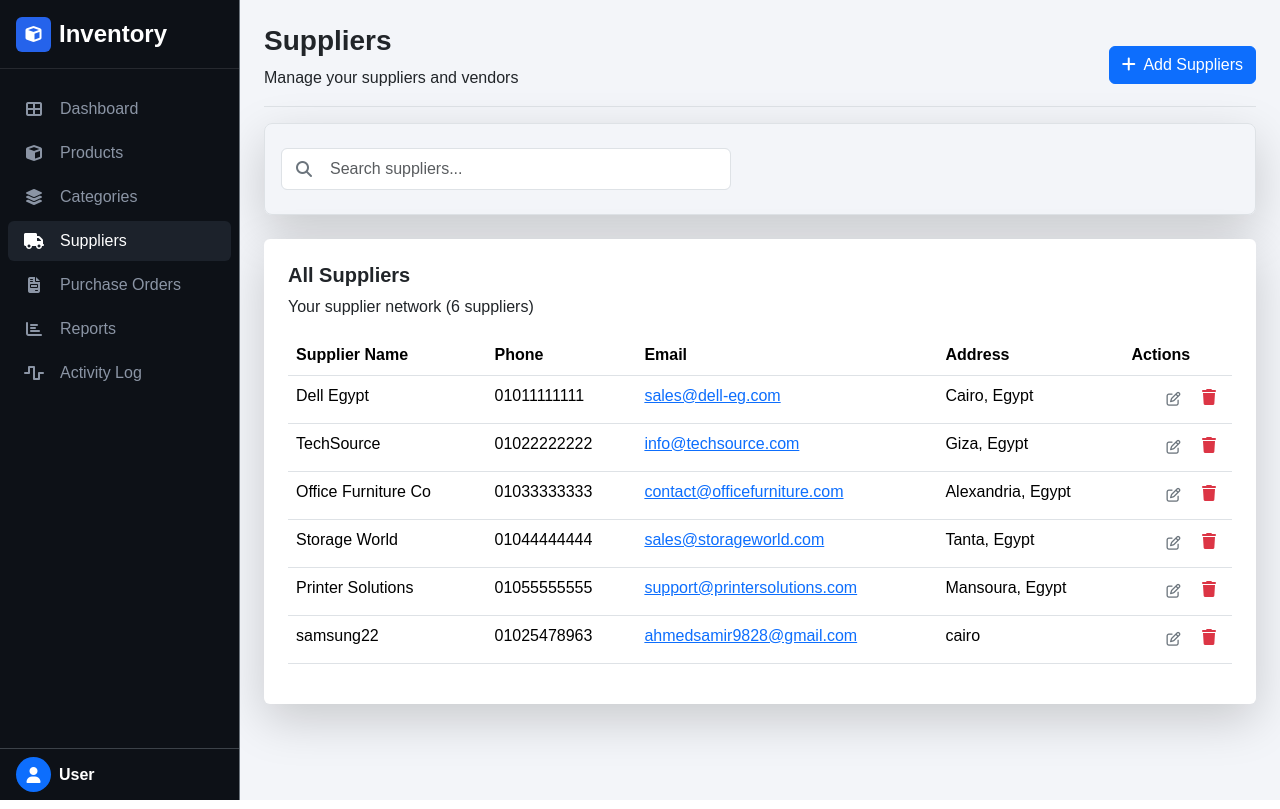
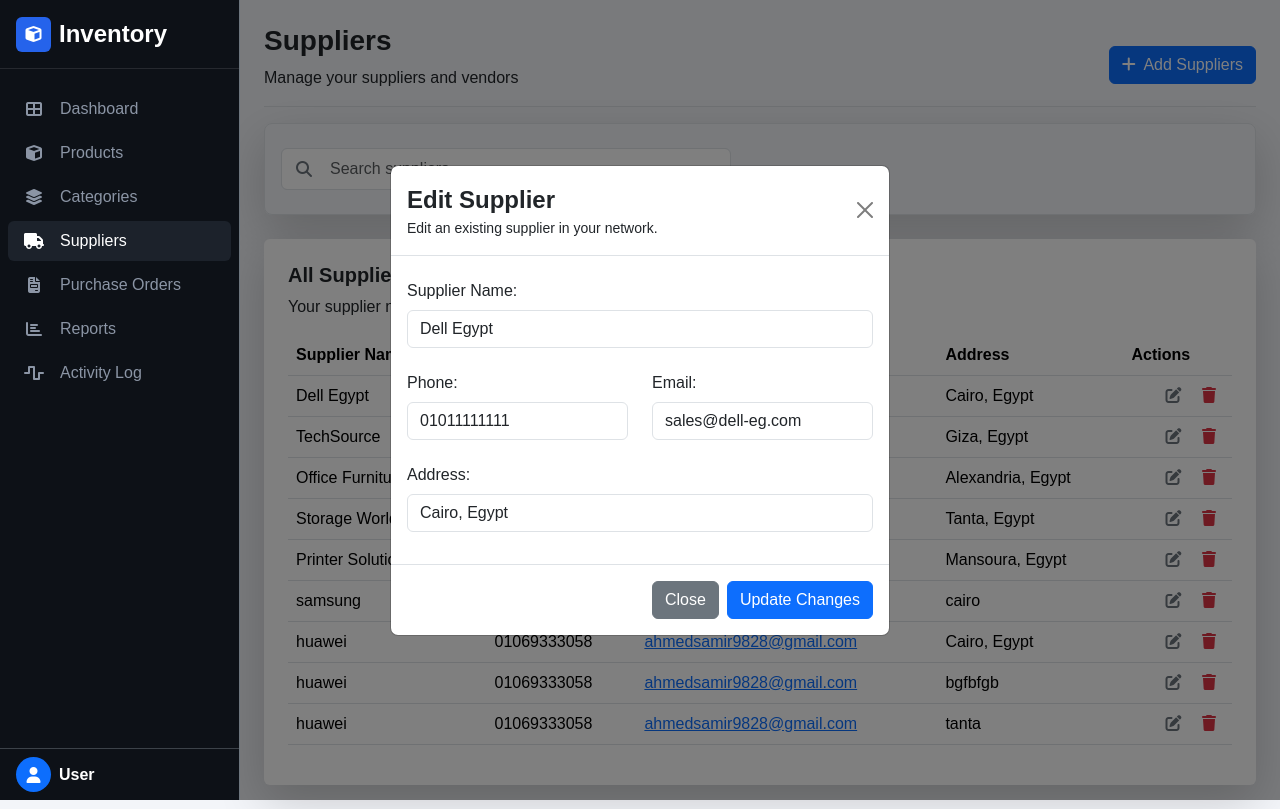
Before and after one commit to thehendawy/Inventory-App, a website with bundled scripts: page pages/suppliers.html in a window 1280 px wide. Both pictures are taken after a click on the icon 1173 px from the left and 398 px from the top of the page. Built offline with nearby package versions, Linux system fonts and the light colour scheme; data requests are answered from the project's data file.

Commit message:
logic of edit on existing supplier

```diff
--- a/db.json
+++ b/db.json
@@ -191,11 +191,32 @@
       "address": "Mansoura, Egypt"
     },
     {
-      "id": "946d",
-      "name": "samsung22",
+      "id": "8b44",
+      "name": "samsung",
       "phone": "01025478963",
       "email": "ahmedsamir9828@gmail.com",
       "address": "cairo"
+    },
+    {
+      "name": "huawei",
+      "phone": "01069333058",
+      "email": "ahmedsamir9828@gmail.com",
+      "address": "Cairo, Egypt",
+      "id": "9fd0"
+    },
+    {
+      "id": "9223",
+      "name": "huawei",
+      "phone": "01069333058",
+      "email": "ahmedsamir9828@gmail.com",
+      "address": "bgfbfgb"
+    },
+    {
+      "name": "huawei",
+      "phone": "01069333058",
+      "email": "ahmedsamir9828@gmail.com",
+      "address": "tanta",
+      "id": "5b72"
     }
   ],
   "purchaseOrders": [
--- a/js/features/suppliers.js
+++ b/js/features/suppliers.js
@@ -7,12 +7,32 @@ table.render();
 
 // function for delete supplier
 let idtodelete = null
-    window.prepareDelete = (id) => {
-         idtodelete = id
-    }
+window.prepareDelete = (id) => {
+    idtodelete = id
+}
+
+// function for delete supplier
+window.idtoEdit = null
+window.prepareEdit = async (id) => {
+    window.idtoEdit = id
+    const supplier = await service.getSupplierById(id);
+
+    // 2. ملء حقول الفورم بالبيانات الحالية (نفس فورم الإضافة)
+    document.getElementById("supplierName").value = supplier.name;
+    document.getElementById("supplierPhone").value = supplier.phone;
+    document.getElementById("supplierEmail").value = supplier.email;
+    document.getElementById("supplierAddress").value = supplier.address;
+
+    // 3. تغيير عنوان المودال وزرار الحفظ (اختياري عشان المستخدم ميتوهش)
+    document.getElementById("addSupplierLabel").innerText = "Edit Supplier";
+    document.getElementById("addsuppliercontent").innerText = "Edit an existing supplier in your network.";
+    document.getElementById("supplierAddButton").innerText = "Update Changes";
+
+}
 
 
 document.getElementById('supplierAddButton').addEventListener('click', async (e) => {
+
     // سحب البيانات من الـ Inputs اللي في صورة الفورم
     const formData = {
         name: document.getElementById("supplierName").value,
@@ -21,13 +41,18 @@ document.getElementById('supplierAddButton').addEventListener('click', async (e)
         address: document.getElementById("supplierAddress").value
     };
 
-    // تنفيذ عملية الإضافة والتسميع
-    const result = await service.addSupplier(formData);
+    // check statment either add or update
+    if (window.idtoEdit) {
+        let result = await service.updateSupplier(window.idtoEdit, formData);
+        if (result !== false) {
 
-    if (result) {
-        table.render();
-        alert("تمت الإضافة بنجاح!");
+        alert("supplier updated successfully");
+        window.idtoEdit = null;
+        }
+    } else {
 
+        result = await service.addSupplier(formData);
+        alert("a new supplier has added");
     }
 
 });
--- a/js/services/suppliers-services.js
+++ b/js/services/suppliers-services.js
@@ -96,6 +96,25 @@ export class SupplierService {
         }
     }
 
+  // Edit existing supplier method
+  async getSupplierById(id) {
+      const response = await fetch(`${this.Url}/${id}`);
+      return await response.json();
+  }
+
+  async updateSupplier(id, updatedData) {
+
+    let erroeMassage = this.validate(updatedData);
+    if (erroeMassage == false ) return false;
+
+      const response = await fetch(`${this.Url}/${id}`, {
+          method: 'PUT', // PUT بتعدل العنصر بالكامل
+          headers: { 'Content-Type': 'application/json' },
+          body: JSON.stringify(updatedData)
+      });
+  }
+
+
 }
 
 export class SupplierTable {
@@ -118,7 +137,14 @@ export class SupplierTable {
                 <td><a href="mailto:${s.email}">${s.email}</a></td>
                 <td>${s.address}</td>
                 <td class="text-end">
-                    <button class="btn btn-sm text-secondary"><i class="fa-regular fa-pen-to-square"></i></button>
+                    <i
+                        class="fa-solid fa-edit mx-2 text-secondary"
+                        style="cursor: pointer"
+                        data-bs-toggle="modal"
+                        data-bs-target="#supplierInputs"
+                        data-bs-whatever="add-supplier"
+                        onclick="prepareEdit('${s.id}')"
+                      ></i>
                     <i
                         class="fa-solid fa-trash mx-2 text-danger"
                         style="cursor: pointer"
--- a/pages/suppliers.html
+++ b/pages/suppliers.html
@@ -131,7 +131,7 @@
               <h1 class="modal-title fw-semibold fs-4" id="addSupplierLabel">
                 Add New Supplier
               </h1>
-              <p style="font-size: 14px" class="mb-0">
+              <p style="font-size: 14px" class="mb-0" id="addsuppliercontent">
                 Add a new supplier to your network.
               </p>
             </div>
@@ -145,7 +145,7 @@
           </div>
 
           <div class="modal-body">
-            <form>
+            <form id="formdata">
               <div class="mb-3">
                 <label for="supplierName" class="col-form-label fw-medium"
                   >Supplier Name:</label
@@ -221,7 +221,7 @@
             >
               Close
             </button>
-            <button type="submit" class="btn btn-primary" id="supplierAddButton">Add Supplier</button>
+            <button type="button" class="btn btn-primary" id="supplierAddButton">Add Supplier</button>
           </div>
         </div>
       </div>
```
